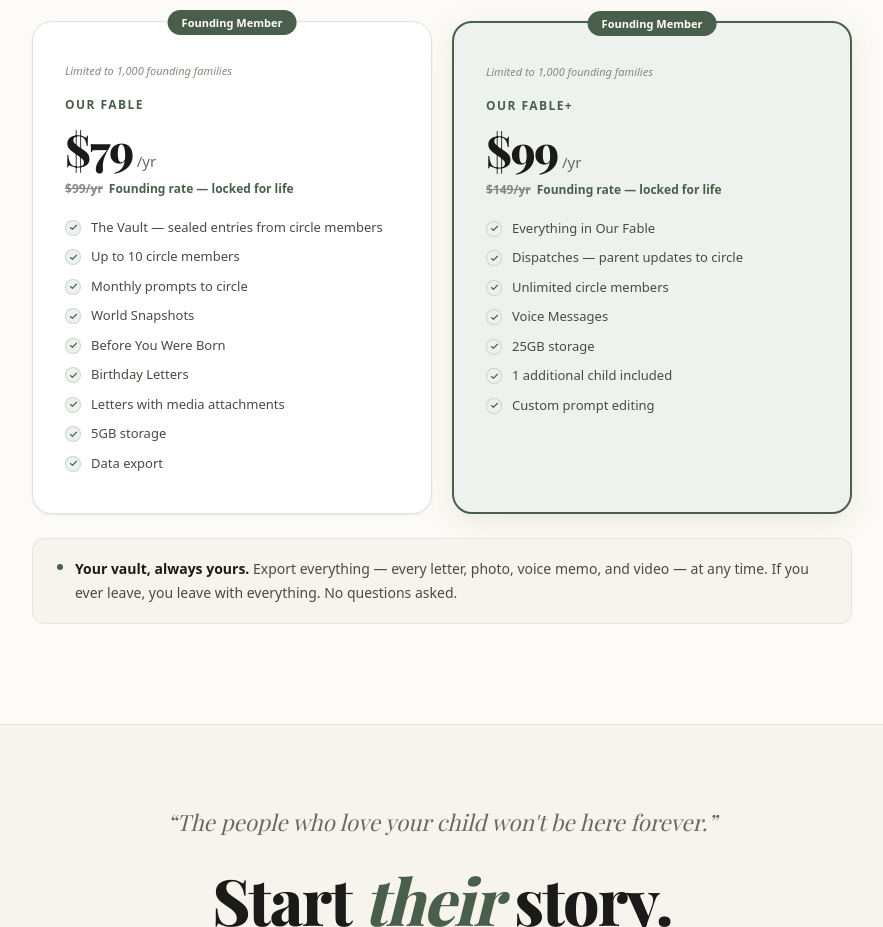
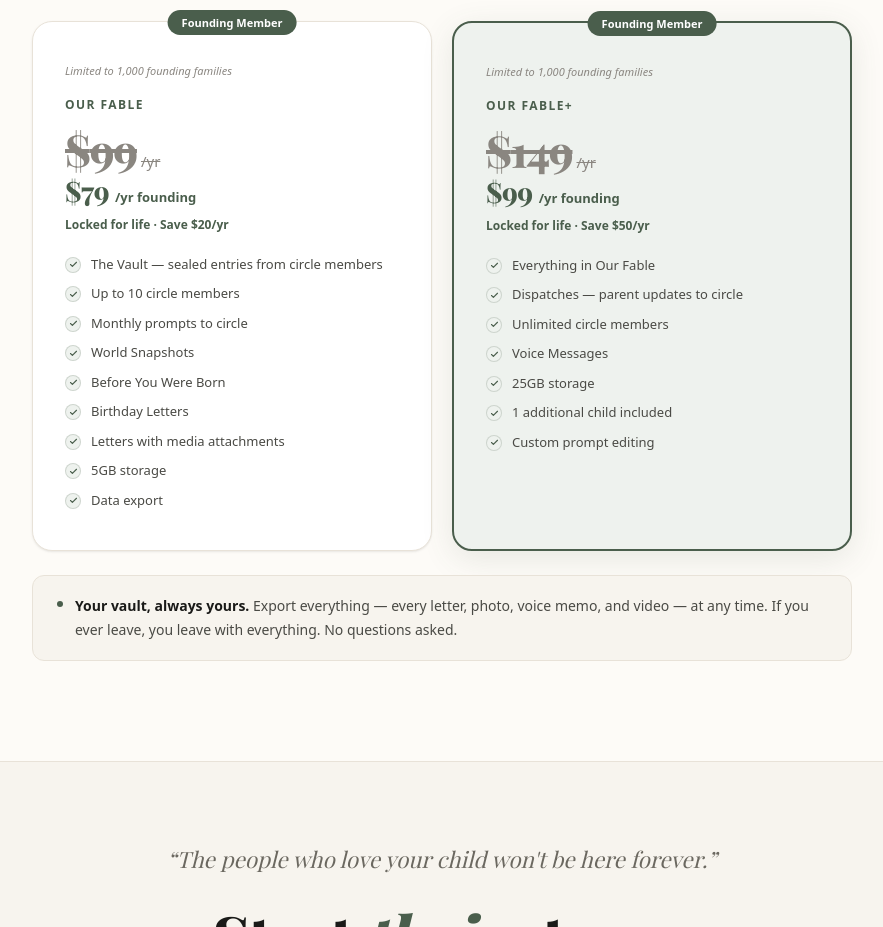
Before and after one commit to MiloBrownAgent/ourfable, a Next.js app: page / in a window 1280 px wide. Shown: the part 9500-10427 px from the top of the page, without its empty margins (198-1081 px from the left). Built offline with nearby package versions, Linux system fonts and the light colour scheme; no server answers.

Commit message:
pricing: show original price large + crossed out, founding price small + green

```diff
--- a/src/components/home/PricingSection.tsx
+++ b/src/components/home/PricingSection.tsx
@@ -14,6 +14,7 @@ const TIERS = [
     name: "Our Fable",
     monthlyPrice: 12,
     annualPrice: 79,
+    originalMonthly: 16,
     originalAnnual: 99,
     badge: "Founding Member" as string | undefined,
     highlight: false,
@@ -33,6 +34,7 @@ const TIERS = [
     name: "Our Fable+",
     monthlyPrice: 19,
     annualPrice: 99,
+    originalMonthly: 25,
     originalAnnual: 149,
     badge: "Founding Member",
     highlight: true,
@@ -139,22 +141,30 @@ export function PricingSection() {
                     {tier.name}
                   </p>
 
-                  <div style={{ display: "flex", alignItems: "baseline", gap: 4, marginBottom: 6 }}>
-                    <span style={{ fontFamily: "var(--font-playfair)", fontSize: 44, fontWeight: 800, color: "var(--text)", letterSpacing: "-0.03em", lineHeight: 1 }}>
+                  {/* Original price — large, crossed out */}
+                  <div style={{ display: "flex", alignItems: "baseline", gap: 4, marginBottom: 4 }}>
+                    <span style={{ fontFamily: "var(--font-playfair)", fontSize: 44, fontWeight: 800, color: "var(--text-4)", letterSpacing: "-0.03em", lineHeight: 1, textDecoration: "line-through" }}>
+                      ${billing === "monthly" ? tier.originalMonthly : tier.originalAnnual}
+                    </span>
+                    <span style={{ fontSize: 15, color: "var(--text-4)", textDecoration: "line-through" }}>{period}</span>
+                  </div>
+
+                  {/* Founding price — smaller, green */}
+                  <div style={{ display: "flex", alignItems: "baseline", gap: 6, marginBottom: 8 }}>
+                    <span style={{ fontFamily: "var(--font-playfair)", fontSize: 28, fontWeight: 800, color: "var(--green)", letterSpacing: "-0.02em", lineHeight: 1 }}>
                       ${price}
                     </span>
-                    <span style={{ fontSize: 15, color: "var(--text-3)" }}>{period}</span>
+                    <span style={{ fontSize: 13, color: "var(--green)", fontWeight: 600 }}>{period} founding</span>
                   </div>
 
                   {billing === "annual" && (
                     <p style={{ fontSize: 12, color: "var(--green)", fontWeight: 600, marginBottom: 12 }}>
-                      <span style={{ textDecoration: "line-through", color: "var(--text-4)", marginRight: 6 }}>${tier.originalAnnual}/yr</span>
-                      Founding rate — locked for life
+                      Locked for life · Save ${tier.originalAnnual - tier.annualPrice}/yr
                     </p>
                   )}
                   {billing === "monthly" && (
                     <p style={{ fontSize: 12, color: "var(--text-3)", marginBottom: 12 }}>
-                      or ${tier.annualPrice}/yr founding rate — save ${savings}
+                      or ${tier.annualPrice}/yr annual founding rate — save ${savings}
                     </p>
                   )}
 
```
